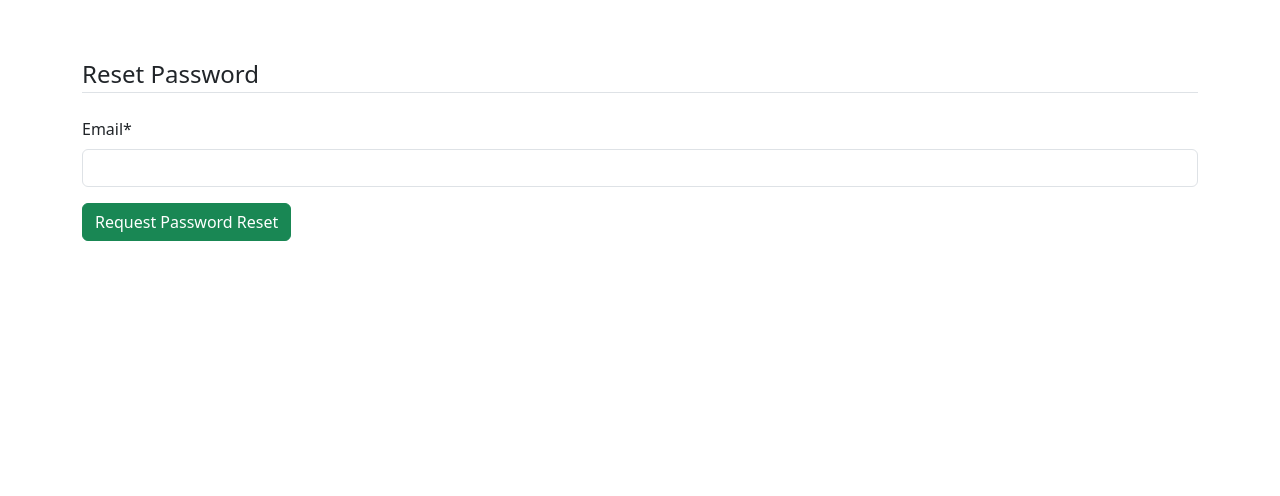
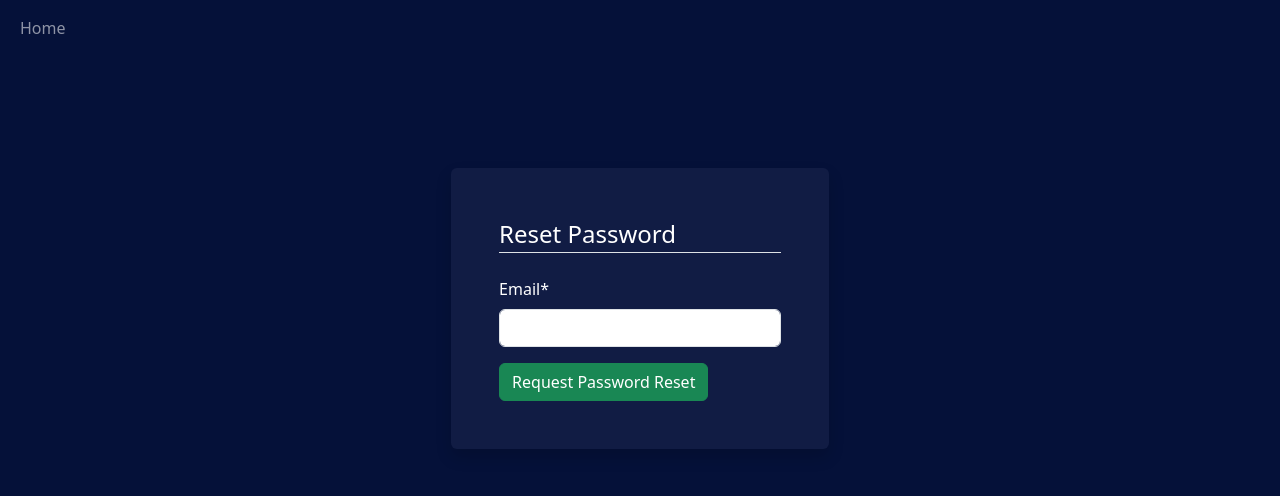
Before and after one commit to Flash-7/CryptoProject, a Django app: page /password_reset/ in a window 1280 px wide. Shown: the top 496 px of the page. Run offline with Django 4.2, Linux system fonts and the light colour scheme; some libraries are stand-ins or nearby versions.

Commit message:
Hosting commit

```diff
--- a/cryptoapp/templates/cryptoapp/coin_list.html
+++ b/cryptoapp/templates/cryptoapp/coin_list.html
@@ -41,7 +41,7 @@
 
 {% block content %}
     <h1 class="h3 mb-3" id="header">Coins</h1>
-    <div class="currency-dropdown" style="position: absolute; top: 80px; right: 50px; z-index: 1000;">
+    <div class="currency-dropdown" style="position: absolute; top: 80px; right: 50px;">
         <label for="currency-select">Select Currency:</label>
         <select id="currency-select" onchange="changeCurrency()">
             <option value="usd" {% if selected_currency == 'usd' %}selected{% endif %}>USD</option>
--- a/cryptoapp/templates/registration/password_reset.html
+++ b/cryptoapp/templates/registration/password_reset.html
@@ -1,9 +1,27 @@
 {% extends "cryptoapp/base.html" %}
 {% load crispy_forms_filters %}
 {% load crispy_forms_tags %}
+{% block style %}
+    <style>
+        body {
+            background-color: #051139;
+        }
+        .row {
+            margin: 10% 32%;
+        }
+        .shadow {
+            background-color: #111c44;
+        }
+        .form-text {
+            color: #a0a4b4;
+        }
+    </style>
+{% endblock %}
 {% block content %}
-    <div class="content-section">
-        <form method="POST">
+    <div class="row">
+        <div class="col">
+            <div class="shadow p-5 mb-5 text-white rounded">
+                <form method="post">
                 {% csrf_token %}
                 <fieldset class="form-group">
                     <legend class="border-bottom mb-4">Reset Password</legend>
@@ -14,4 +32,6 @@
                 </div>
                 </form>
             </div>
+        </div>
+    </div>
 {% endblock content %}
--- a/cryptoapp/urls.py
+++ b/cryptoapp/urls.py
@@ -31,7 +31,7 @@
          auth_views.PasswordResetCompleteView.as_view(
              template_name='registration/password_reset_complete.html'
          ),
-         name='password_+reset_complete'),
+         name='password_reset_complete'),
     path('coins/', login_required(views.coin_list, login_url='login'), name='coin_list'),
     path('coin/<int:id>/', login_required(views.coin_details, login_url='login'), name='coin_details'),
     path('highlight/', login_required(views.highlight_view, login_url='login'), name='highlight_view'),
```
Also changed, not shown: CryptoProject/settings.py (+7 -7 lines), cryptoapp/templates/registration/password_reset_confirm.html (+22 -2 lines), cryptoapp/media/profile_pics/pexels-worldspectrum-844124.jpg (added), cryptoapp/media/user_document_verification/1609473281304.jpeg (added), cryptoapp/migrations/0001_initial.py, cryptoapp/migrations/0002_transaction_transaction_type_alter_portfolio_amount_and_more.py (deleted). Lines whose indentation alone changed are shown as unchanged.
